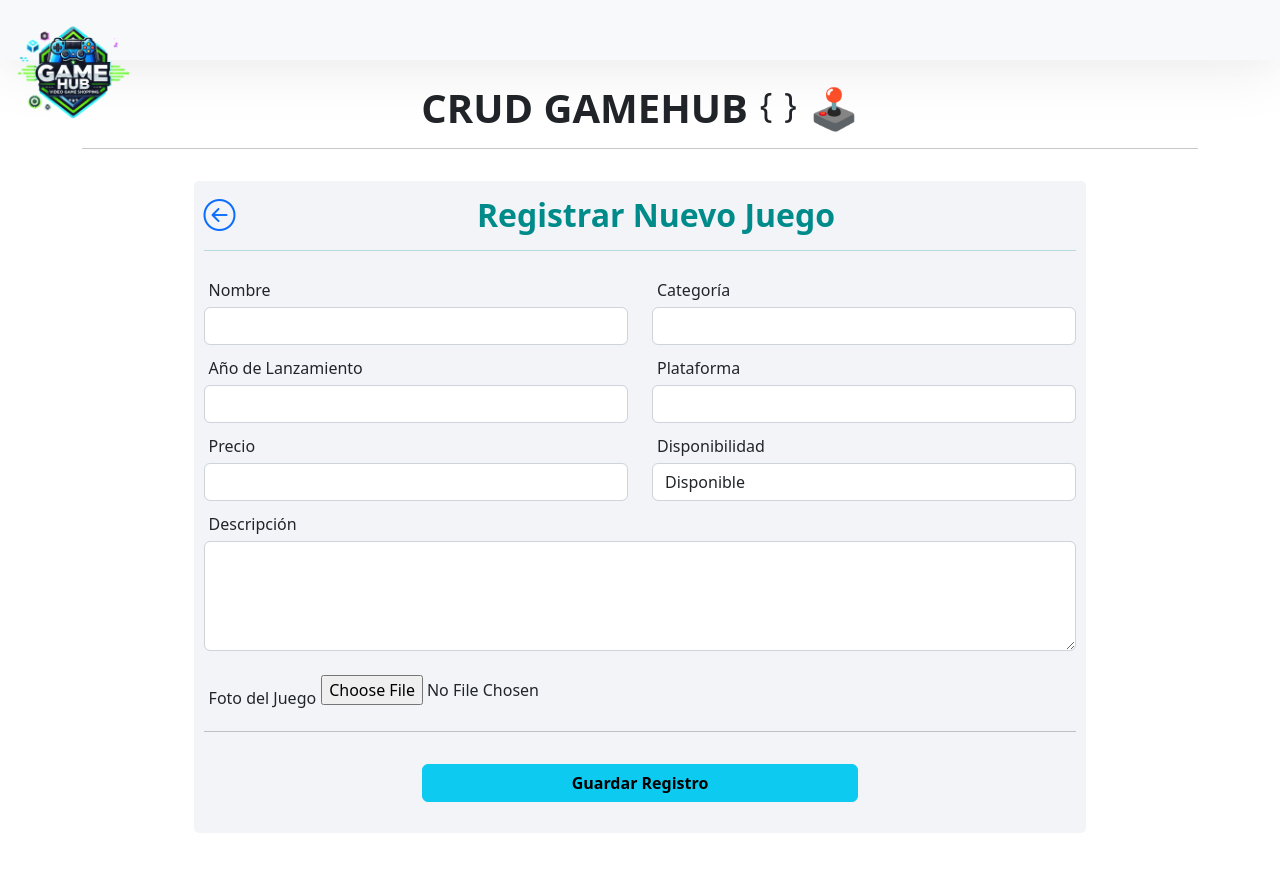
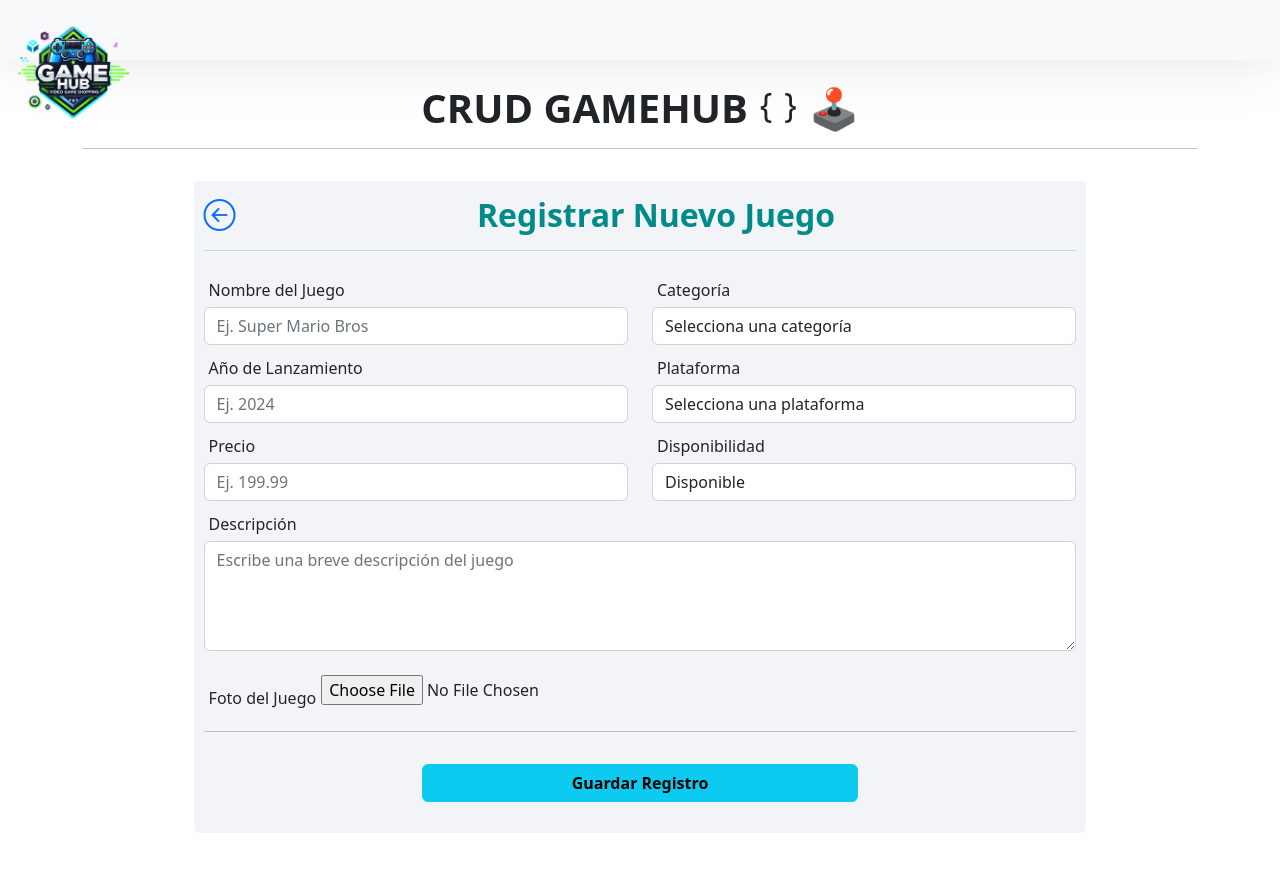
Before and after one commit to KevinKener/Proyecto-FinalProg-II--Juan---Lucas---Kevin---Franco---Santiago-, a Flask app: page /registrar-juego in a window 1280 px wide. Run offline with Flask 3, Linux system fonts and the light colour scheme; some libraries are stand-ins or nearby versions.

Commit message:
CRUD v.final

```diff
--- a/app/app.py
+++ b/app/app.py
@@ -204,13 +204,34 @@ def actualizarJuego(id, nombre, categoria, descripcion, precio, anio_lanzamiento
 
 @app.route('/ver_juego/<int:id>', methods=['GET'])
 def verJuego(id):
-    cur = mysql.connection.cursor()
-    cur.execute('SELECT * FROM juegos WHERE id = %s', (id,))
-    juego = cur.fetchone()
+    # Usa la función `obtener_juego_por_id` para obtener los detalles del juego
+    juego = obtener_juego_por_id(id)
 
+    # Si no existe el juego, devuelve un mensaje de error
     if not juego:
         return "Juego no encontrado", 404
-    return render_template('public/acciones/view.html', juego=juego)
+
+    # Renderiza la plantilla y pasa `juego` como `infoJuego`
+    return render_template('public/acciones/view.html', infoJuego=juego)
+
+def obtener_juego_por_id(id):
+    cur = mysql.connection.cursor()
+    cur.execute("SELECT id, nombre, categoria, foto, anio_lanzamiento, plataforma, precio FROM juegos WHERE id = %s", (id,))
+    juego = cur.fetchone()
+    cur.close()  # Asegúrate de cerrar el cursor
+
+    if juego:
+        # Convierte el resultado en un diccionario
+        return {
+            'id': juego[0],
+            'nombre': juego[1],
+            'categoria': juego[2],
+            'foto': juego[3],
+            'year': juego[4],
+            'plataforma': juego[5],
+            'precio': juego[6]
+        }
+    return None
 
 
 @app.errorhandler(404)
--- a/app/templates/public/acciones/add.html
+++ b/app/templates/public/acciones/add.html
@@ -9,33 +9,61 @@
         <hr>
     </h2>
 
-    <form action="{{ url_for('formAddJuego') }}" method="POST" class="mb-3" autocomplete="off" enctype="multipart/form-data">
+    <form action="{{ url_for('formAddJuego') }}" method="POST" class="mb-3" autocomplete="off"
+        enctype="multipart/form-data">
+        <!-- Nombre y Categoría -->
         <div class="row">
             <div class="col">
-                <label for="nombre">Nombre</label>
-                <input type="text" name="nombre" class="form-control" required>
+                <label for="nombre">Nombre del Juego</label>
+                <input type="text" name="nombre" class="form-control" required placeholder="Ej. Super Mario Bros">
             </div>
             <div class="col">
                 <label for="categoria">Categoría</label>
-                <input type="text" name="categoria" class="form-control" required>
+                <select name="categoria" class="form-control" required>
+                    <option value="">Selecciona una categoría</option>
+                    <option value="Acción">Acción</option>
+                    <option value="Aventura">Aventura</option>
+                    <option value="Deportes">Deportes</option>
+                    <option value="Estrategia">Estrategia</option>
+                    <option value="RPG">RPG</option>
+                    <option value="Simulación">Simulación</option>
+                    <option value="Carreras">Carreras</option>
+                    <option value="Terror">Terror</option>
+                </select>
             </div>
         </div>
 
+        <!-- Año de Lanzamiento y Plataforma -->
         <div class="row">
+            <!-- Año de Lanzamiento -->
             <div class="col">
                 <label for="anio_lanzamiento">Año de Lanzamiento</label>
-                <input type="number" name="anio_lanzamiento" class="form-control" required>
+                <input type="number" name="anio_lanzamiento" class="form-control" required min="1900"
+                    max="{{ current_year }}" placeholder="Ej. 2024">
             </div>
+
+            <!-- Plataforma -->
             <div class="col">
                 <label for="plataforma">Plataforma</label>
-                <input type="text" name="plataforma" class="form-control" required>
+                <select name="plataforma" class="form-control" required>
+                    <option value="">Selecciona una plataforma</option>
+                    <option value="PlayStation">PlayStation</option>
+                    <option value="Xbox">Xbox</option>
+                    <option value="PC">PC</option>
+                    <option value="Nintendo Switch">Nintendo Switch</option>
+                    <option value="Mobile">Mobile</option>
+                    <option value="PC Virtual Reality">PC Virtual Reality</option>
+                </select>
             </div>
         </div>
 
+
+        <!-- Precio y Disponibilidad -->
         <div class="row">
             <div class="col">
                 <label for="precio">Precio</label>
-                <input type="text" name="precio" class="form-control" required>
+                <input type="number" name="precio" class="form-control" required step="0.01" min="0"
+                    placeholder="Ej. 199.99">
             </div>
 
             <div class="col">
@@ -47,24 +75,31 @@
             </div>
         </div>
 
-        <!-- Campo de descripción agregado -->
+        <!-- Descripción -->
         <div class="row">
             <div class="col">
                 <label for="descripcion">Descripción</label>
-                <textarea name="descripcion" class="form-control" rows="4" required></textarea>
+                <textarea name="descripcion" class="form-control" rows="4" required
+                    placeholder="Escribe una breve descripción del juego"></textarea>
             </div>
         </div>
 
+        <!-- Foto del Juego -->
         <div class="row mt-4">
             <div class="col">
                 <label for="foto">Foto del Juego</label>
                 <input type="file" name="foto" class="form-control-file" accept="image/*" required>
             </div>
         </div>
+
         <hr>
 
-        <input class="button-primary mt-3 btn btn-info btn-block bold" type="submit" value="Guardar Registro">
+        <!-- Botón de Guardar -->
+        <div class="row">
+            <div class="col">
+                <input class="button-primary mt-3 btn btn-info btn-block bold" type="submit" value="Guardar Registro">
+            </div>
+        </div>
     </form>
 </section>
-
 {% endblock %}
--- a/app/templates/public/layout.html
+++ b/app/templates/public/layout.html
@@ -12,6 +12,7 @@
   <link rel="stylesheet" href="{{ url_for('static', filename ='assets/css/tooltip.css') }}">
   <link rel="stylesheet" href="{{ url_for('static', filename ='assets/css/custom_alert.css') }}">
 </head>
+
 
 <body class="loader">
 
@@ -30,10 +31,10 @@
 
     {% block body %}
     <div class="row">
-      <div class="col-md-12">
+      <div class="col-md-8">
         <a href="{{ url_for('addJuego') }}" title="Registrar nuevo Juego"
           class="btn btn-primary btn-lg btn-block btn-sm mb-2" style="float:right">
-          <i class="bi bi-gamepad-fill"></i>
+          <i class="bi bi-house-door"></i>
           Nuevo Registro
         </a>
       </div>
```
Also changed, not shown: app/controller/controllerJuego.py (+10 -2 lines), app/models.py (+6 -4 lines), app/templates/public/acciones/lista.html (+8 -4 lines), app/templates/public/acciones/update.html (+43 -14 lines), app/templates/public/acciones/view.html (+6 -5 lines), app/static/uploads/GRUPO-9-MODELO-RELACIONAL.jpg (deleted), app/static/uploads/WhatsApp_Image_2024-11-08_at_2.29.52_PM.jpeg (deleted), app/static/uploads/gastly-img.png (deleted).
